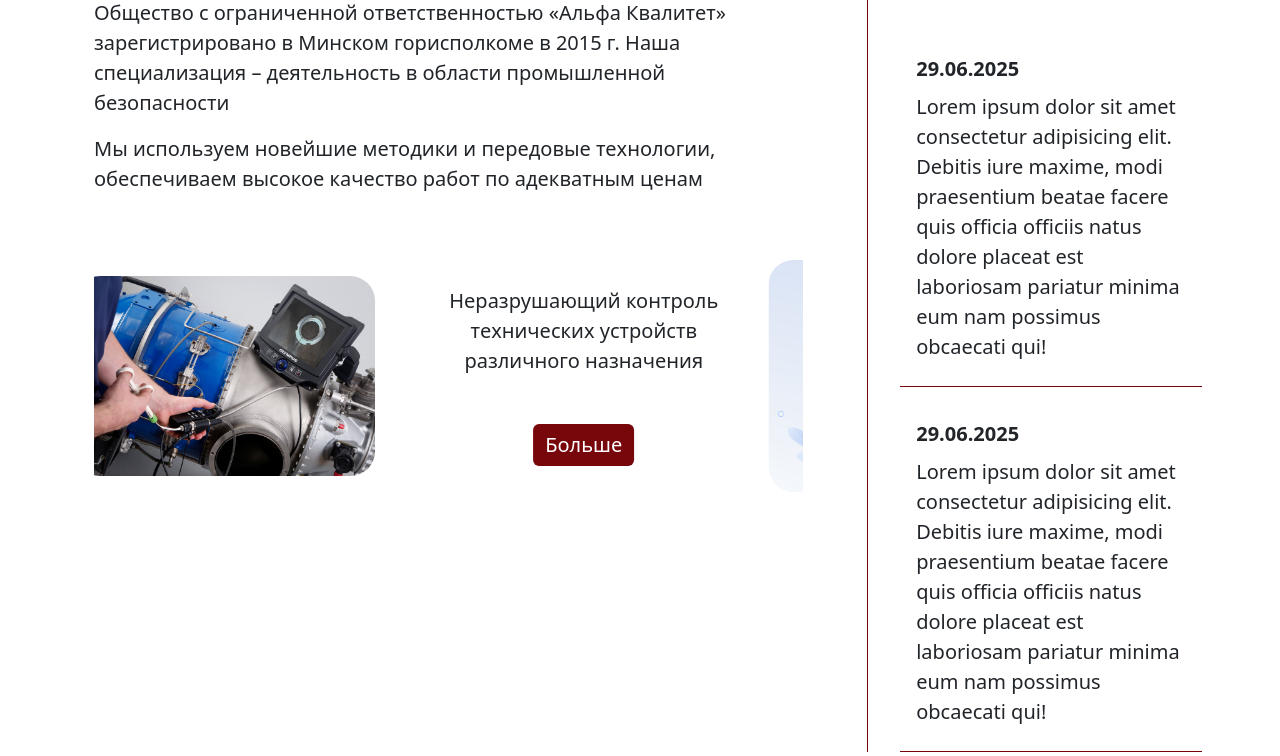
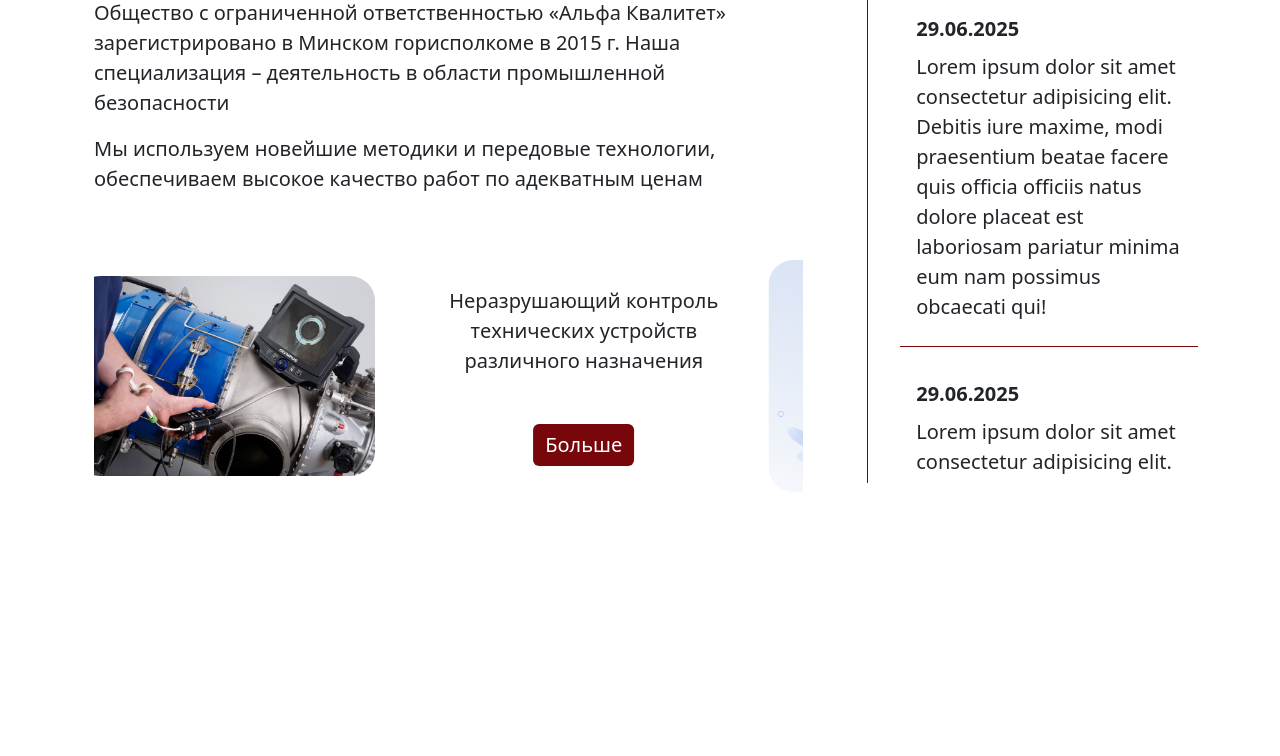
Before and after one commit to samolazoff/AQ-bootstrap, a website: page index.html in a window 1280 px wide. Shown: the part 391-1147 px from the top of the page. After the commit the page ends 921 px from the top, so only its background shows below. Drawn offline with Linux system fonts and the light colour scheme.

Commit message:
Change overflow in block mini-news

```diff
--- a/index.html
+++ b/index.html
@@ -114,7 +114,7 @@
                 </section>
                 <aside class="block-mini-news">
                     <h2 class="title-block fs-1 color-main text-center">Новости</h2>
-                    <ul class="block-mini-news-items m-1 pt-5 d-flex flex-column justify-content-start align-items-center gap-3">
+                    <ul class="block-mini-news-items m-1 pt-2 d-flex flex-column justify-content-start align-items-center gap-3">
                         <li class="block-mini-news__item d-flex flex-column justify-content-start align-items-start gap-2 p-3">
                             <a href="#"><time class="fs-5 fw-bold" datetime="2025-06-29 00:29">29.06.2025</time></a>
                             <span class="block-mini-news__txt fs-5 mb-2"> Lorem ipsum dolor sit amet consectetur adipisicing elit. Debitis iure maxime, modi praesentium beatae facere quis officia officiis natus dolore placeat est laboriosam pariatur minima eum nam possimus obcaecati qui!</span>
--- a/style/style.css
+++ b/style/style.css
@@ -76,6 +76,8 @@ a:active{
 
 .block-mini-news{
     width: 30%;
+    height: 550px;
+    overflow: clip;
 }
 
 .block-mini-news-items{
@@ -86,7 +88,6 @@ a:active{
 .block-mini-news__item{
     border-bottom:  #78070B solid 1.5px;
 }
-
 
 /* MEDIA */
 
```
